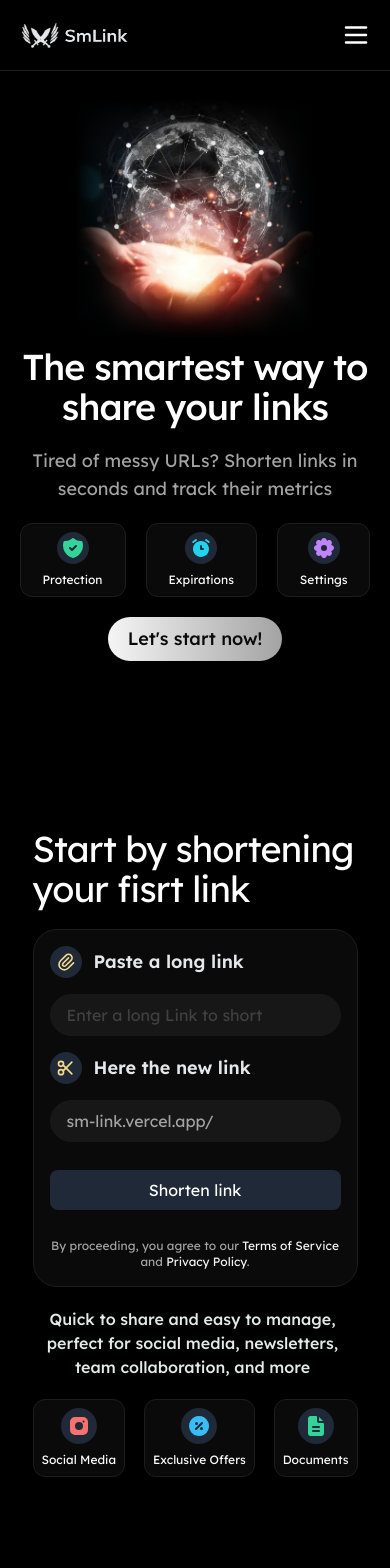
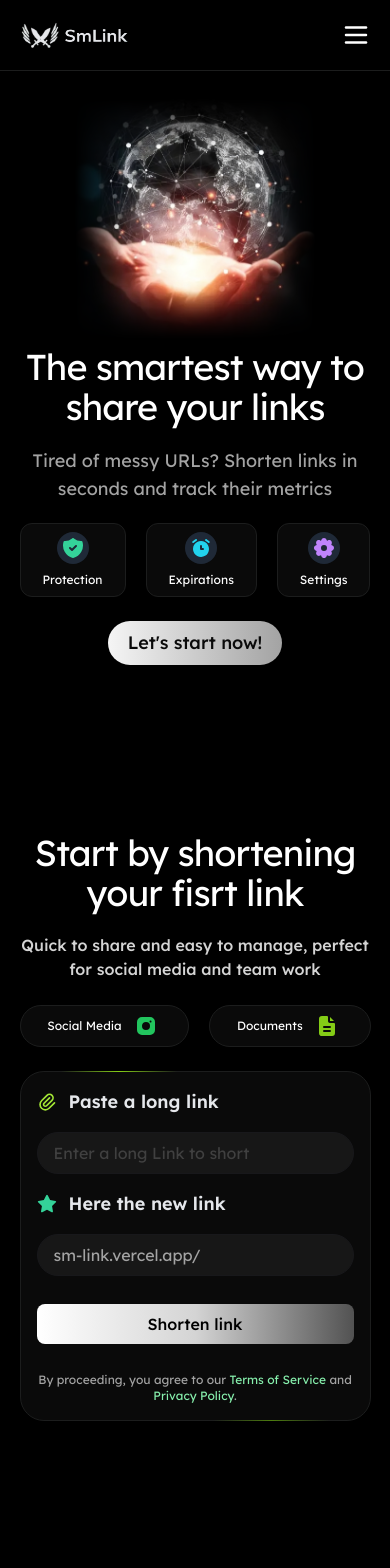
Before and after one commit to JoSG7/sm-link, a Next.js app: page / in a window 390 px wide. Shown: the top 1568 px of the page. Built offline with nearby package versions, Linux system fonts and the light colour scheme; no server answers.

Commit message:
responsive 4

```diff
--- a/src/components/home/sections/Hero/Hero.tsx
+++ b/src/components/home/sections/Hero/Hero.tsx
@@ -25,8 +25,8 @@ export function Hero() {
                 className="size-60 fade object-cover sm:size-72 lg-2:hidden" />
             </div>
 
-            <h1 className="text-4xl pt-2 text-center tracking-tight font-medium sm:text-6xl sm:text-start
-            lg-2:text-white lg-2:text-start lg-2:text-6xl lg-2:tracking-tight">
+            <h1 className="text-4xl pt-2 text-center tracking-tight sm:text-6xl sm:text-start
+            lg-2:text-white lg-2:text-start lg-2:text-6xl">
               The smartest way to share your links
             </h1>
 
@@ -37,7 +37,7 @@ export function Hero() {
             </p>
 
             {/* Since 360px */}
-            <div className="flex gap-5 pb-5 sm:justify-normal sm:gap-5 lg-2:hidden">
+            <div className="flex gap-5 pb-6 sm:justify-normal sm:gap-5 lg-2:hidden">
               <article className="rounded-xl bg-neutral-950 border border-graphite p-2 grow">
                 <div className="flex justify-center pb-2">
                   <div className="p-1 rounded-full bg-gray-800 ">
--- a/src/components/home/sections/LinkForm/LinkFormSection.tsx
+++ b/src/components/home/sections/LinkForm/LinkFormSection.tsx
@@ -1,25 +1,42 @@
 "use client"
 
-import { IconBrandInstagramFilled, IconDiscountFilled, IconFileDescriptionFilled } from "@tabler/icons-react";
+import { IconBrandInstagramFilled, IconFileDescriptionFilled } from "@tabler/icons-react";
 import { ShortLinkForm } from "./ShortLinkForm";
 import { LinkFormTitle } from "./Title";
+import { Pill } from "@/components/shared/Pill";
 
 export function LinkFormSection() {
 
   return (
 
     <section className="flex justify-center" id="link-form-section">
-      <div className="w-[90vw] py-7 max-w-[325px] sm:max-w-lg
+      <div className="w-[90vw] py-7 sm:max-w-lg
       lg-2:flex md:gap-5 lg:gap-6 lg-2:max-w-5xl lg-2:py-9 lg-2:flex-row-reverse lg-2:justify-between">
         <LinkFormTitle />
+
+        {/* This section only appears in 360px */}
+        <section className="lg-2:hidden">
+          <p className="font-medium text-center text-neutral-300">
+            Quick to share and easy to manage, perfect for social media and team work
+          </p>
+
+          {/* Pill Section */}
+          <div className="flex gap-5 items-center py-6 lg-2:hidden">
+            <Pill title="Social Media" containerClass="grow bg-neutral-950 justify-center"
+              icon={<IconBrandInstagramFilled className="text-green-500" />} />
+
+            <Pill title="Documents" containerClass="grow bg-neutral-950 justify-center"
+              icon={<IconFileDescriptionFilled className="text-lime-500" />} />
+          </div>
+        </section>
+
         <ShortLinkForm />
+        {/* This p only appears in 360px */}
+        {/* <p className="py-5 font-medium text-center text-[#E2EBE7] max-w-xs sm:py-6 sm:max-w-max sm:text-xl sm:text-start lg-2:hidden">
+          Quick to share and easy to manage, perfect for social media, newsletters, team collaboration, and more
+        </p> */}
 
-        {/* This p only appears in 360px */}
-        <p className="py-5 font-medium text-center text-[#E2EBE7] max-w-xs sm:py-6 sm:max-w-max sm:text-xl sm:text-start lg-2:hidden">
-          Quick to share and easy to manage, perfect for social media, newsletters, team collaboration, and more
-        </p>
-
-        <div className="overflow-x-auto flex justify-between sm:justify-center sm:gap-6 lg-2:hidden">
+        {/* <div className="overflow-x-auto flex justify-between sm:justify-center sm:gap-6 lg-2:hidden">
           <article className="rounded-xl border bg-neutral-950 border-[#1c1d1d] p-2">
             <div className="flex justify-center pb-2">
               <div className="p-1.5 rounded-full bg-gray-800">
@@ -46,7 +63,7 @@ export function LinkFormSection() {
             </div>
             <p className="text-xs sm:text-base">Documents</p>
           </article>
-        </div>
+        </div> */}
       </div>
     </section>
   )
--- a/src/components/home/sections/LinkForm/ShortLinkForm.tsx
+++ b/src/components/home/sections/LinkForm/ShortLinkForm.tsx
@@ -2,7 +2,7 @@
 
 import { useLinkChanges } from "@/hooks/useLinkChanges";
 import { createShortLink } from "@/utils/links/api";
-import { IconLoader2, IconPaperclip, IconScissors } from "@tabler/icons-react";
+import { IconLoader2, IconPaperclip, IconStarFilled } from "@tabler/icons-react";
 import { FormEvent, useState } from "react";
 import { toast } from "sonner";
 import { isURL } from "validator";
@@ -40,12 +40,15 @@ export function ShortLinkForm() {
 
   return (
     <form onSubmit={handleSubmit} className="relative rounded-3xl border p-4 bg-neutral-950 border-[#1c1d1d]
-        sm:p-7 lg:p-6 lg-2:p-7 lg-2:bg-black">
+    sm:p-7 lg:p-6 lg-2:p-7 lg-2:bg-black">
+      {/* Borders */}
+      <div className="absolute -top-[1px] left-10 h-px w-1/3 bg-gradient-to-r from-transparent via-lime-500 to-transparent "></div>
+      <div className="absolute -bottom-[1px] right-10 h-px w-1/3 bg-gradient-to-r from-transparent via-lime-700 to-transparent "></div>
 
       <div className="flex justify-between">
         <label htmlFor="txtUrl" className="flex items-center gap-3">
-          <div className="p-1.5 rounded-full bg-gray-800 lg-2:block">
-            <IconPaperclip className="size-5 lg-2:size-5 text-gold"></IconPaperclip>
+          <div className="rounded-full lg-2:block">
+            <IconPaperclip className="size-5 lg-2:size-5 text-lime-400"></IconPaperclip>
           </div>
           <span className="text-lg sm:text-xl text-[#E5E7EB] font-semibold">Paste a long link</span>
         </label>
@@ -56,8 +59,8 @@ export function ShortLinkForm() {
         placeholder="Enter a long Link to short" required />
 
       <div className="flex items-center gap-3">
-        <div className="p-1.5 rounded-full bg-gray-800 lg-2:block">
-          <IconScissors className="size-5 lg-2:size-5 text-gold"></IconScissors>
+        <div className="rounded-full lg-2:block">
+          <IconStarFilled className="size-5 lg-2:size-5 text-emerald-400"></IconStarFilled>
         </div>
         <span className="text-lg sm:text-xl text-[#E5E7EB] font-semibold">Here the new link</span>
       </div>
@@ -68,16 +71,16 @@ export function ShortLinkForm() {
       </div>
 
       <div className="flex justify-center">
-        <button className="w-full flex items-center justify-center gap-3 py-2 mt-2 mb-7 rounded-lg disabled:opacity-50 bg-gray-800
-        sm:text-lg" disabled={submiting}>
+        <button className="w-full flex items-center justify-center gap-3 py-2 mt-2 mb-7 bg-gradient-to-r rounded-lg from-white via-neutral-300 to-neutral-600 text-black font-medium
+        disabled:opacity-50 sm:text-lg" disabled={submiting}>
           {submiting ? <IconLoader2 className="size-4 animate-spin" /> : ""}
           {submiting ? "Shortening..." : "Shorten link"}
         </button>
       </div>
 
       <p className="text-xs text-neutral-400 text-center sm:text-sm lg-2:text-xs">
-        By proceeding, you agree to our <span className="text-stone-100">Terms of Service</span> and
-        <span className="text-stone-100"> Privacy Policy</span>.
+        By proceeding, you agree to our <span className="text-green-300">Terms of Service</span> and
+        <span className="text-green-300"> Privacy Policy</span>.
       </p>
     </form>
   )
--- a/src/components/home/sections/LinkForm/Title.tsx
+++ b/src/components/home/sections/LinkForm/Title.tsx
@@ -4,7 +4,7 @@ export function LinkFormTitle () {
 
     <section className="flex items-center">
       <div className="w-[90vw] pb-5 lg-2:max-w-[500px] lg-2:py-0">
-        <h1 className="text-4xl tracking-tight sm:text-6xl
+        <h1 className="text-4xl tracking-tight text-center sm:text-6xl
         lg-2:text-start lg-2:text-6xl">
           Start by shortening your fisrt link
         </h1>
--- a/src/components/shared/Pill.tsx
+++ b/src/components/shared/Pill.tsx
@@ -1,19 +1,19 @@
-import { HtmlHTMLAttributes, ReactNode } from "react"
+import { ReactNode } from "react"
 
 interface Props {
   title?: string
-  className?: HtmlHTMLAttributes<HTMLParagraphElement>
+  containerClass?: string
   icon?: ReactNode
   iconContainerClass?: string
-  containerClass?: string
+  titleClass?: string
 }
 
-export const Pill = ({ title = "", className, icon = null, iconContainerClass, containerClass }: Props) => {
+export const Pill = ({ title = "", containerClass, icon = null, iconContainerClass, titleClass }: Props) => {
 
   return (
-    <article className={`rounded-full border border-[#1c1d1d] py-1 px-3 flex gap-3 items-center lg-2:gap-3 ${containerClass}`}>
+    <article className={`rounded-full border border-graphite py-1 px-3 flex gap-2 items-center ${containerClass}`}>
       <div>
-        <p className={`text-xs ${className}`}>
+        <p className={`text-xs ${titleClass}`}>
           {title}
         </p>
       </div>
```
